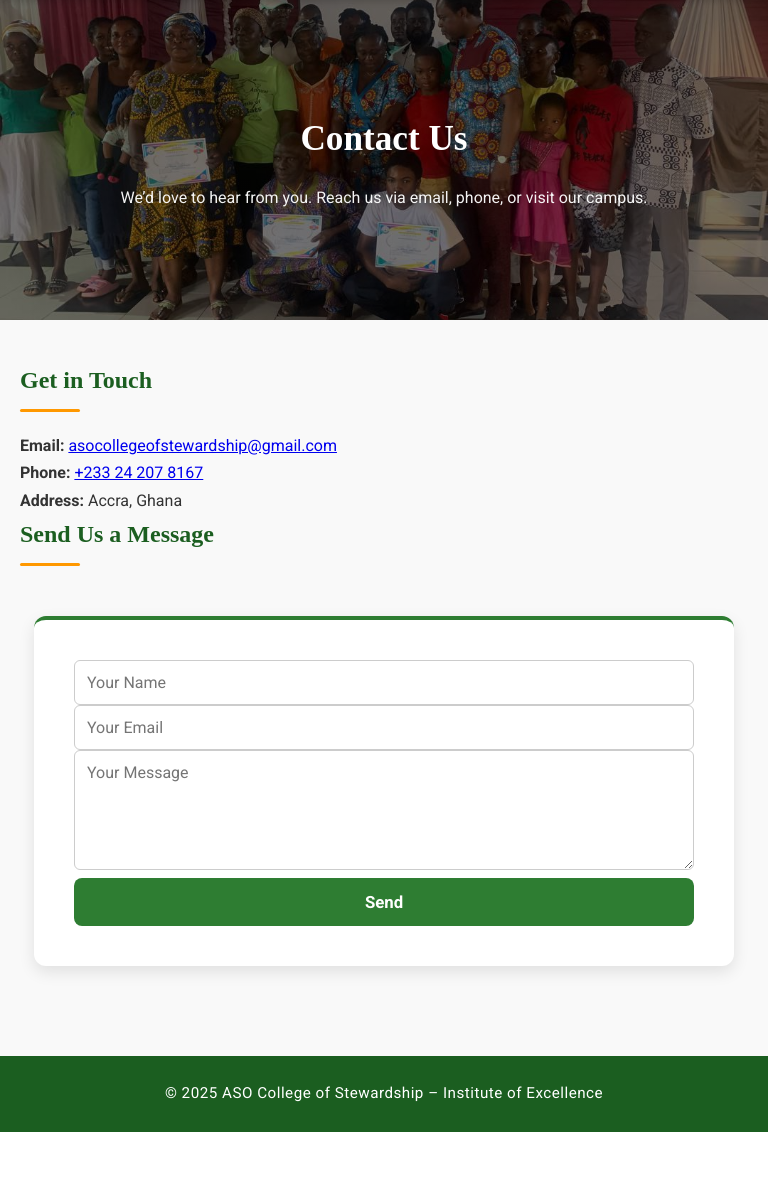
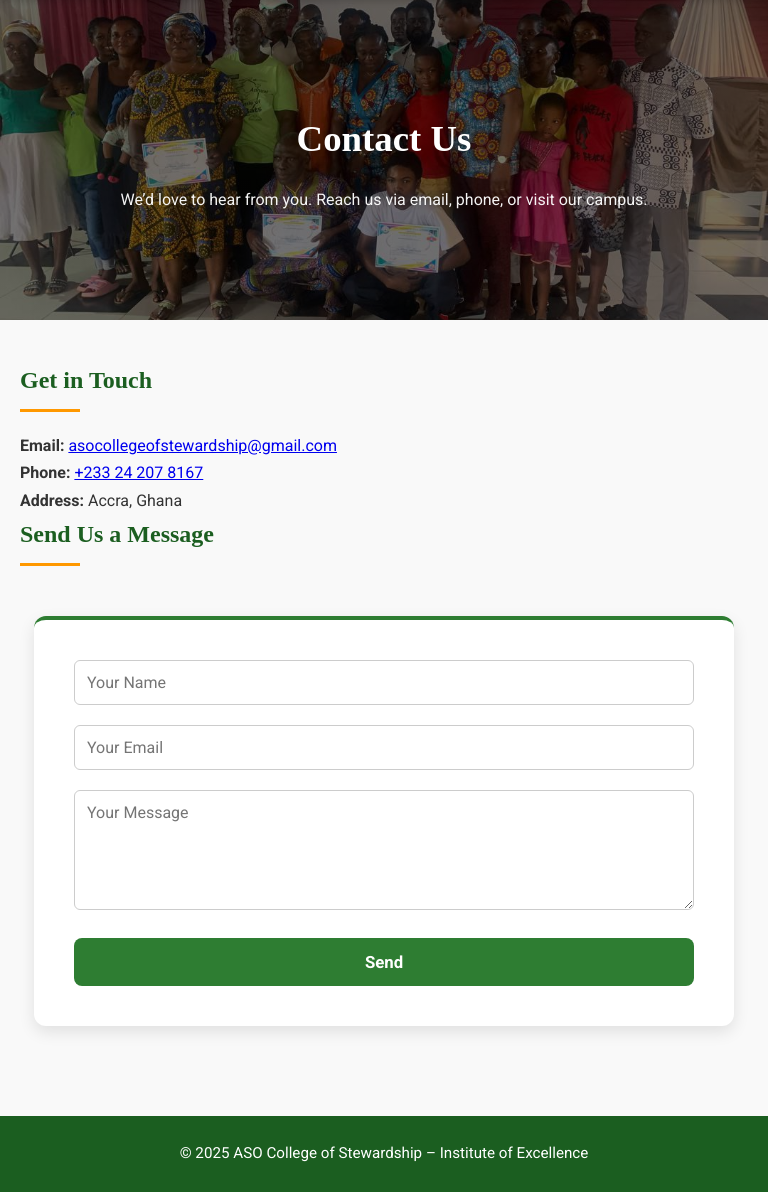
Before and after one commit to Potentialbeliever/aso-college-website, a PHP site: page /contact.html in a window 768 px wide. Shown: the part 135-1327 px from the top of the page. Before the commit the page ends 1267 px from the top, so only its background shows below. Run offline with PHP 8.4, Linux system fonts and the light colour scheme.

Commit message:
Refactor CSS for cleaner styles and responsiveness
Removed unused CSS properties and simplified transitions. Added footer styles and responsive adjustments.

```diff
--- a/style.css
+++ b/style.css
@@ -26,8 +26,6 @@ body {
   line-height: 1.7;
   color: var(--text-dark);
   background: var(--light-bg);
-  -webkit-font-smoothing: antialiased;
-  -moz-osx-font-smoothing: grayscale;
 }
 
 /* ================= NAVBAR ================= */
@@ -54,7 +52,7 @@ nav .nav-links a {
   text-decoration: none;
   font-weight: 500;
   letter-spacing: 0.5px;
-  transition: color 0.3s ease, transform 0.2s ease;
+  transition: 0.3s;
 }
 
 nav .nav-links a:hover,
@@ -66,7 +64,7 @@ nav .nav-links a.active {
 /* ================= HERO ================= */
 .hero {
   background:
-    linear-gradient(rgba(0, 0, 0, 0.55), rgba(0, 0, 0, 0.55)),
+    linear-gradient(rgba(0,0,0,0.55), rgba(0,0,0,0.55)),
     url('images/hero.jpg') center/cover no-repeat;
   color: var(--text-light);
   height: 85vh;
@@ -103,7 +101,7 @@ nav .nav-links a.active {
   border-radius: 6px;
   font-weight: bold;
   text-decoration: none;
-  transition: background 0.3s ease, transform 0.2s ease;
+  transition: 0.3s;
 }
 
 .hero .btn:hover {
@@ -139,7 +137,6 @@ nav .nav-links a.active {
   .founder-content {
     flex-direction: row;
     justify-content: center;
-    align-items: flex-start;
     gap: 50px;
   }
 }
@@ -150,31 +147,30 @@ section {
   background: var(--light-bg);
 }
 
-section h1, section h2 {
+section h1,
+section h2 {
   color: var(--primary-green-dark);
   margin-bottom: 20px;
   font-family: 'Merriweather', serif;
-  position: relative;
 }
 
 section h2::after {
   content: "";
-  display: block;
   width: 60px;
   height: 3px;
   background: var(--accent-orange);
+  display: block;
   margin-top: 8px;
-  border-radius: 2px;
 }
 
-/* Card-like sections */
+/* Cards */
 article {
   background: #fff;
   padding: 20px;
   border-radius: 8px;
   box-shadow: 0 4px 8px rgba(0,0,0,0.08);
   margin-bottom: 20px;
-  transition: transform 0.3s ease, box-shadow 0.3s ease;
+  transition: 0.3s;
 }
 
 article:hover {
@@ -185,7 +181,7 @@ article:hover {
 /* ================= GALLERY ================= */
 .gallery-grid {
   display: grid;
-  grid-template-columns: repeat(auto-fit, minmax(250px, 1fr));
+  grid-template-columns: repeat(auto-fit, minmax(250px,1fr));
   gap: 20px;
 }
 
@@ -194,12 +190,78 @@ article:hover {
   height: 220px;
   object-fit: cover;
   border-radius: 10px;
-  transition: transform 0.3s ease, box-shadow 0.3s ease;
+  transition: 0.3s;
 }
 
 .gallery-grid img:hover {
   transform: scale(1.05);
-  box-shadow: 0px 8px 16px rgba(0,0,0,0.3);
+  box-shadow: 0 6px 18px rgba(0,0,0,0.3);
+}
+
+/* ================= FORMS ================= */
+form {
+  max-width: 700px;
+  margin: 50px auto;
+  background: #fff;
+  padding: 40px;
+  border-radius: 12px;
+  border-top: 4px solid var(--primary-green);
+  box-shadow: 0 6px 16px rgba(0,0,0,0.1);
+}
+
+form h3 {
+  text-align: center;
+  color: var(--primary-green-dark);
+  margin-bottom: 25px;
+  font-family: 'Merriweather', serif;
+}
+
+form label {
+  display: block;
+  margin-bottom: 6px;
+  font-weight: 600;
+  color: var(--primary-green-dark);
+}
+
+form input,
+form textarea,
+form select {
+  width: 100%;
+  padding: 12px;
+  border: 1px solid #ccc;
+  border-radius: 6px;
+  margin-bottom: 20px;
+  font-size: 1rem;
+}
+
+form input:focus,
+form textarea:focus,
+form select:focus {
+  border-color: var(--accent-orange);
+  box-shadow: 0 0 0 3px rgba(255,152,0,0.25);
+  outline: none;
+}
+
+form textarea {
+  resize: vertical;
+  min-height: 120px;
+}
+
+form button {
+  width: 100%;
+  padding: 14px;
+  background: var(--primary-green);
+  color: var(--text-light);
+  border: none;
+  border-radius: 8px;
+  font-size: 1.05rem;
+  font-weight: bold;
+  transition: 0.3s;
+}
+
+form button:hover {
+  background: var(--accent-orange);
+  transform: translateY(-2px);
 }
 
 /* ================= FOOTER ================= */
@@ -209,19 +271,17 @@ footer {
   text-align: center;
   padding: 25px;
   font-size: 0.95rem;
-  letter-spacing: 0.5px;
 }
 
 footer a {
   color: var(--accent-orange);
   text-decoration: none;
-  margin: 0 8px;
   transition: 0.3s;
 }
 
 footer a:hover {
+  color: var(--accent-orange-dark);
   text-decoration: underline;
-  color: var(--accent-orange-dark);
 }
 
 /* ================= RESPONSIVE ================= */
@@ -243,7 +303,7 @@ footer a:hover {
   }
 
   .hero h1 {
-    font-size: 2.2rem;
+    font-size: 2.3rem;
   }
 
   .hero p {
@@ -252,69 +312,5 @@ footer a:hover {
 
   section {
     padding: 40px 20px;
- /* ================= FORMS ================= */
-form {
-  max-width: 700px;
-  margin: 50px auto;
-  background: #fff;
-  padding: 40px;
-  border-radius: 12px;
-  box-shadow: 0 6px 16px rgba(0,0,0,0.1);
-  border-top: 4px solid var(--primary-green);
+  }
 }
-
-form h3 {
-  text-align: center;
-  color: var(--primary-green-dark);
-  margin-bottom: 25px;
-  font-family: 'Merriweather', serif;
-}
-
-form label {
-  display: block;
-  margin-bottom: 6px;
-  font-weight: 600;
-  color: var(--primary-green-dark);
-}
-
-form input, form textarea, form select {
-  width: 100%;
-  padding: 12px;
-  border: 1px solid #ccc;
-  border-radius: 6px;
-  font-size: 1rem;
-  transition: all 0.3s ease;
-}
-
-form input:focus,
-form textarea:focus,
-form select:focus {
-  border-color: var(--accent-orange);
-  box-shadow: 0 0 0 3px rgba(255, 152, 0, 0.25);
-  outline: none;
-}
-
-form textarea {
-  resize: vertical;
-  min-height: 120px;
-}
-
-form button {
-  display: block;
-  width: 100%;
-  background: var(--primary-green);
-  color: var(--text-light);
-  border: none;
-  padding: 14px;
-  border-radius: 8px;
-  font-size: 1.05rem;
-  font-weight: bold;
-  cursor: pointer;
-  transition: all 0.3s ease;
-}
-
-form button:hover {
-  background: var(--accent-orange);
-  transform: translateY(-2px);
-  box-shadow: 0 4px 10px rgba(0,0,0,0.15);
-}
```
